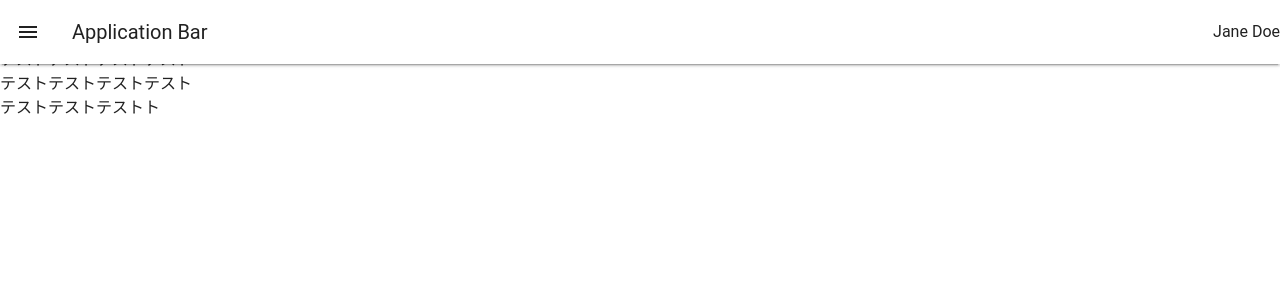
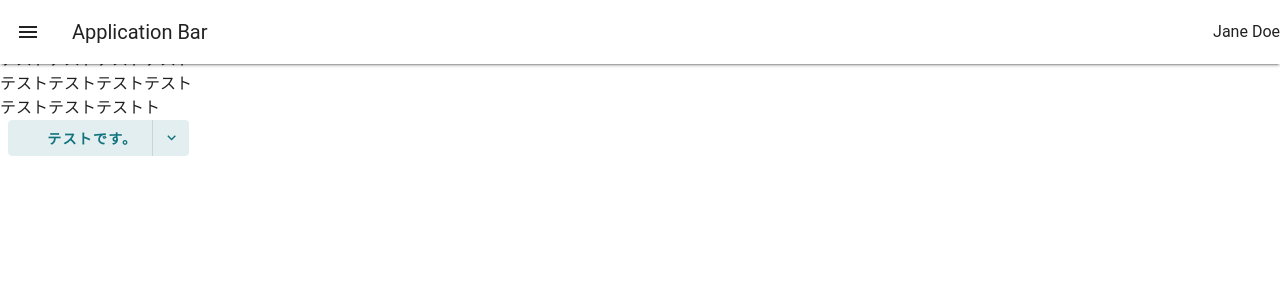
Before and after one commit to hamayou-61/nuxt3-storybook-chromatic, a Nuxt app: page / in a window 1280 px wide. Shown: the top 300 px of the page. Built offline with nearby package versions, Linux system fonts and the light colour scheme.

Commit message:
buttonGroupコンポーネントの追加

```diff
--- /dev/null
+++ b/components/TheButtonGroup.vue
@@ -0,0 +1,51 @@
+<template>
+  <v-btn-group density="compact" class="mx-2">
+    <v-btn
+      variant="tonal"
+      class="font-weight-bold"
+      prepend-icon="mdi-file-outline"
+      color="secondary"
+      data-testid=""
+    >
+      テストです。
+      <v-badge
+        v-if="isNew"
+        color="warning"
+        content="NEW"
+        inline
+      />
+    </v-btn>
+    <v-divider vertical />
+    <v-menu :close-on-content-click="false">
+      <template v-slot:activator="{ props }">
+        <v-btn
+          variant="tonal"
+          v-bind="props"
+          size="x-small"
+          color="secondary"
+          data-testid="new-order-chevron-down"
+        >
+
+          <v-icon size="x-large" icon="$chevronDown" />
+        </v-btn>
+      </template>
+      <v-list>
+        <v-list-item link>
+          <v-list-item-title  data-testid="ci-medical-new-order-button">
+            リストページ
+          </v-list-item-title>
+        </v-list-item>
+      </v-list>
+    </v-menu>
+  </v-btn-group>
+</template>
+
+<script setup lang="ts">
+defineProps<{
+  /**
+   * Newバッジ
+   */
+  isNew?: boolean
+}>()
+
+</script>
--- a/pages/index.vue
+++ b/pages/index.vue
@@ -1,5 +1,7 @@
 <template>
+
   <p>テスト<br>テストテストテステスト<br>テストテストテストテスト<br>テストテストテストテスト<br>テストテストテストト</p>
+  <the-button-group :isNew="false"></the-button-group>
 </template>
 
 <script setup>
```
Also changed, not shown: 1 other file (tests, documents, lock files or other folders).
